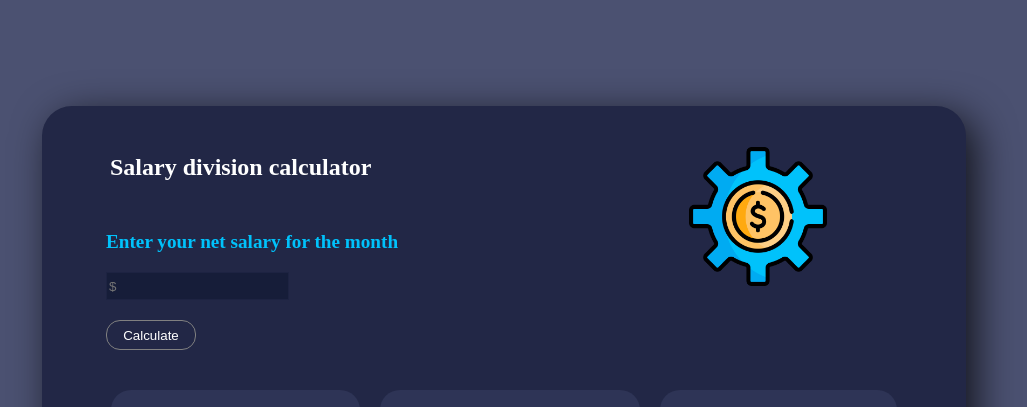
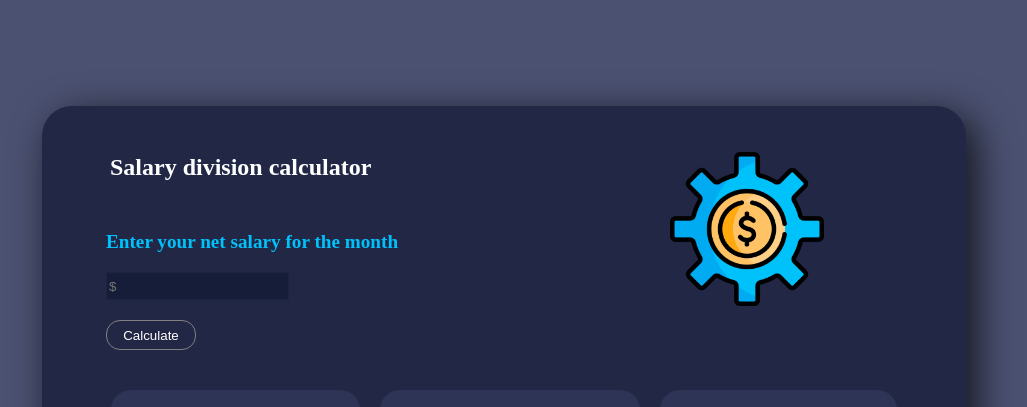
Before and after one commit to JuanVRamirez/Spending_and_Savings_Calculator, a plain HTML site: page index.html in a window 1280 px wide. Shown: the top 407 px of the page, without its empty margins (136-1163 px from the left). Drawn offline with Linux system fonts and the light colour scheme.

Commit message:
Position fixed removed

```diff
--- a/index.html
+++ b/index.html
@@ -9,13 +9,13 @@
 <body>
     <main id="main_container">
         <section class="calculator_container">
-            <img class="money_img" src="./money.png" alt="money_symbol">
             <h1> Salary division calculator</h1>
             <div class="salary_input">
                 <p>Enter your net salary for the month</p>
                 <input type="text" name="" id="" placeholder="$">
                 <br>
                 <button class="calculate_button">Calculate</button>
+                <img class="money_img" src="./money.png" alt="money_symbol">
             </div>
             <div class="result_container">
                 <div class="fixed_money money_container">
--- a/styles.css
+++ b/styles.css
@@ -11,7 +11,6 @@ body {
     display: grid;
     place-items: center;
     background-color: #4B5171;
-    position: fixed;
 }
 .calculator_container{
     width: 70%;
@@ -21,14 +20,15 @@ body {
     -webkit-box-shadow: 10px 10px 39px 0px rgba(0,0,0,0.75);
 -moz-box-shadow: 10px 10px 39px 0px rgba(0,0,0,0.75);
 box-shadow: 10px 10px 39px 0px rgba(0,0,0,0.75);
-    position: fixed;
     padding: 14px;
+    overflow: hidden;
 }
 .money_img{
-    width: 15%;
+    width: 12%;
     position: absolute;
-    right: 15%;
-    top: 7%;
+    right: 25%;
+    top: 19%;
+
 }
 .calculator_container h1{
     margin: 34px 34px 34px 54px;
```
